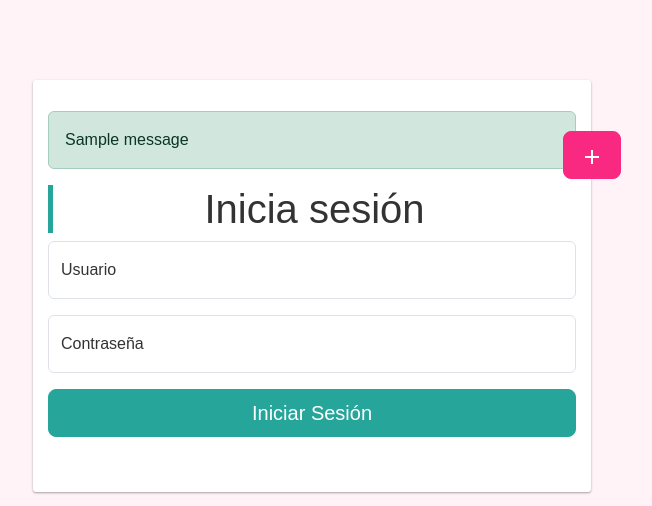
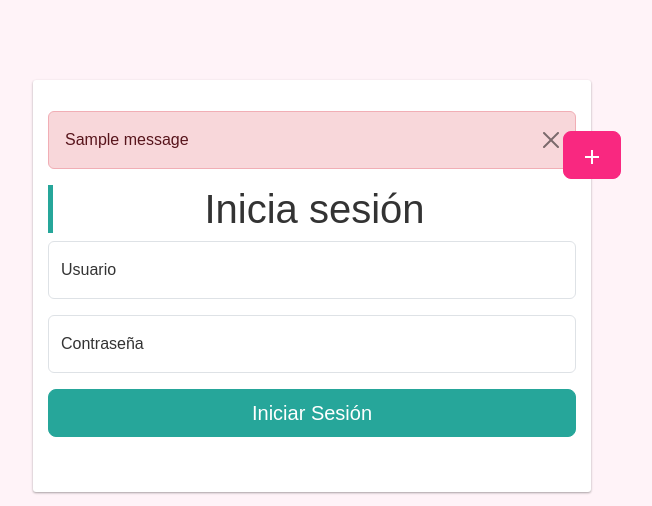
Before and after one commit to michelanyelo/centromedico, a Django app: template project/armois/templates/armois/login_profesional.html in a window 1280 px wide. Shown: the part 118-624 px from the top of the page, without its empty margins (328-980 px from the left). Run offline with Django 5.2, Linux system fonts and the light colour scheme; the template is opened without the code that fills it, so the values that code supplies are empty; tables that the repository leaves empty hold one stand-in row (values such as "Sample post"); one stand-in notice (Sample message) is shown; some libraries are stand-ins or nearby versions.

Commit message:
Updated various Python files and templates in the project, including views, models, forms, and templates, with changes to code logic and formatting. Also updated cached Python files.

```diff
--- a/project/armois/templates/armois/login_profesional.html
+++ b/project/armois/templates/armois/login_profesional.html
@@ -22,10 +22,11 @@
         <div class="blmd-continer">
           <!-- @ Messages container -->
           {% if messages %}
-            <div class="alert-container">
+            <div class="alert alert-danger alert-dismissible fade show" role="alert">
               {% for message in messages %}
-                <div class="alert alert-{{ message.tags }}" role="alert">{{ message }}</div>
+                {{ message }}
               {% endfor %}
+              <button type="button" class="btn-close" data-bs-dismiss="alert" aria-label="Close"></button>
             </div>
           {% endif %}
 
```
Also changed, not shown: project/armois/views.py (+9 -4 lines).
